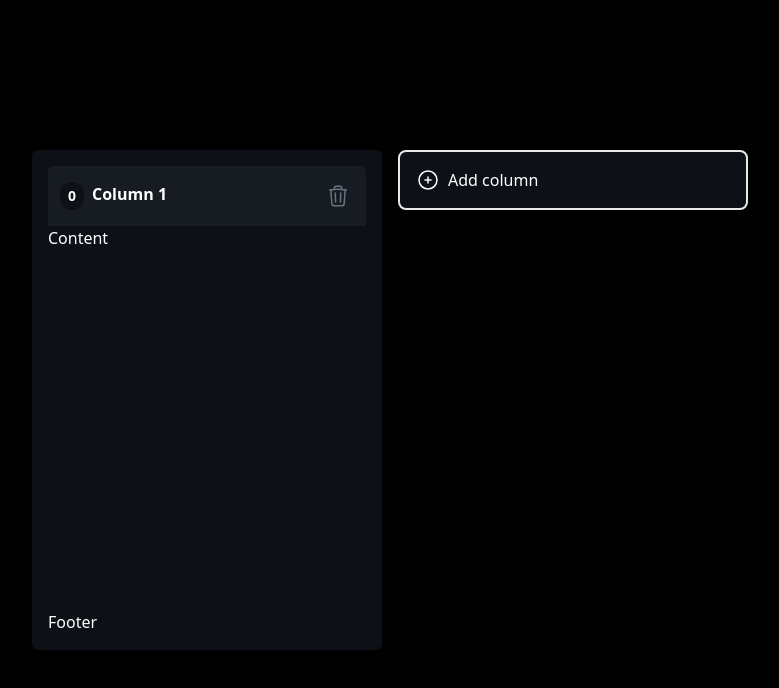
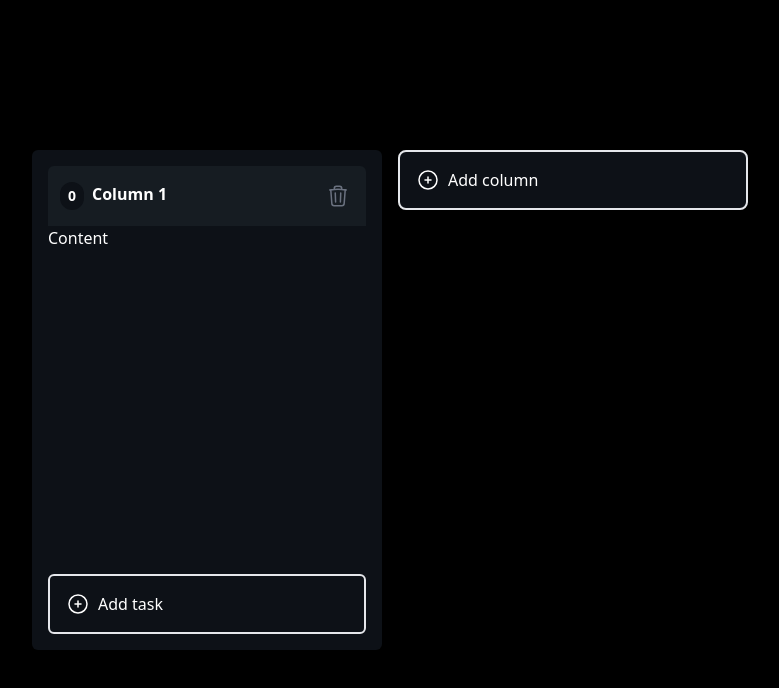
Before and after one commit to Shkirenkoroma/kanbanBoard, a React (Create React App) app: page / in a window 1280 px wide. Both pictures are taken after a click on the button "Add column". Shown: the top 688 px of the page, without its empty margins (250-1029 px from the left). Built offline with nearby package versions, Linux system fonts and the light colour scheme.

Commit message:
feature/KANBAN: added feature for kanban items

```diff
--- a/src/App.css
+++ b/src/App.css
@@ -5,3 +5,16 @@
 html, body, #root {
   @apply bg-black text-white box-border;
 };
+
+
+::-webkit-scrollbar {
+  width: 4px;
+}
+
+::-webkit-scrollbar:horizontal {
+  height: 8px;
+}
+
+::-webkit-scrollbar-thumb {
+  @apply bg-rose-900 rounded-xl
+}
--- a/src/components/columnContainer/index.tsx
+++ b/src/components/columnContainer/index.tsx
@@ -1,16 +1,26 @@
-import { FC } from 'react';
+import { FC, useState } from 'react';
 import { useSortable } from '@dnd-kit/sortable';
 import { CSS } from '@dnd-kit/utilities';
 
 import DeleteIcon from 'components/icons/deleteicon';
 import { Column, Id } from 'types';
+import PlusIcon from 'components/icons/plusicon';
 
 interface Props {
   column: Column;
   deleteColumn: (id: Id) => void;
+  updateColumn: (id: Id, title: string) => void;
+
+  createTask: (column: Id) => void
 }
 
-const ColumnContainer: FC<Props> = ({ column, deleteColumn }): JSX.Element => {
+const ColumnContainer: FC<Props> = ({
+  column,
+  createTask,
+  deleteColumn,
+  updateColumn,
+}): JSX.Element => {
+  const [editMode, setEditMode] = useState(false);
   const {
     setNodeRef,
     attributes,
@@ -24,6 +34,7 @@ const ColumnContainer: FC<Props> = ({ column, deleteColumn }): JSX.Element => {
       type: 'Column',
       column,
     },
+    disabled: editMode,
   });
 
   const style = {
@@ -52,6 +63,9 @@ const ColumnContainer: FC<Props> = ({ column, deleteColumn }): JSX.Element => {
       <div
         {...attributes}
         {...listeners}
+        onClick={() => {
+          setEditMode(true);
+        }}
         className="
       bg-columnBackrgroundColor
       text-md
@@ -81,7 +95,22 @@ const ColumnContainer: FC<Props> = ({ column, deleteColumn }): JSX.Element => {
           >
             0
           </div>
-          {column.title}
+          {!editMode && column.title}
+          {editMode && (
+            <input
+              className="bg-black focus:border-rose-500 border-rounded outline-none px-2"
+              value={column.title}
+              onChange={(e) => updateColumn(column.id, e.target.value)}
+              autoFocus
+              onBlur={() => {
+                setEditMode(false);
+              }}
+              onKeyDown={(e) => {
+                if (e.key !== 'Enter') return;
+                setEditMode(false);
+              }}
+            />
+          )}
         </div>
         <button
           className="
@@ -98,7 +127,19 @@ const ColumnContainer: FC<Props> = ({ column, deleteColumn }): JSX.Element => {
         </button>
       </div>
       <div className="flex flex-grow ">Content</div>
-      <div>Footer</div>
+
+      <button className="flex gap-2 items-center
+      border-columnBackgroundColor
+      border-2 rounded-md p-4 border-x-columnBackgroundColor
+      hover:bg-mainBackgroundColor
+      hover:text-rose-500
+      active:bg-black"
+      onClick={()=> {
+        createTask(column.id)
+      }}>
+        <PlusIcon />
+        Add task
+      </button>
     </div>
   );
 };
--- a/src/components/kanbanBoard/index.tsx
+++ b/src/components/kanbanBoard/index.tsx
@@ -6,16 +6,20 @@ import {
   DragEndEvent,
   DragOverlay,
   DragStartEvent,
+  PointerSensor,
+  useSensor,
+  useSensors,
 } from '@dnd-kit/core';
 import { arrayMove, SortableContext } from '@dnd-kit/sortable';
 
-import { Column, Id } from 'types';
+import { Column, Id, Task } from 'types';
 
 import ColumnContainer from '../columnContainer';
 import PlusIcon from '../icons/plusicon';
 
 const KanbanBoard: FC = (): JSX.Element => {
   const [columns, setColumns] = useState<Column[]>([]);
+  const [tasks, setTasks] = useState<Task[]>([]);
   const [activeColumn, setActiveColumn] = useState<Column | null>(null);
   const columnsId = useMemo(() => columns.map((col) => col.id), [columns]);
 
@@ -23,6 +27,15 @@ const KanbanBoard: FC = (): JSX.Element => {
     const filteredColumns = columns.filter((col) => col.id !== id);
     setColumns(filteredColumns);
   };
+
+const updateColumn = (id: Id, title: string): void => {
+  const newColumns = columns.map((col)=> {
+    if (col.id !== id) return col;
+    return {...col, title}
+  })
+
+  setColumns(newColumns)
+}
 
   const generateId = (): number => {
     return Math.floor(Math.random() * 10001);
@@ -65,6 +78,24 @@ const KanbanBoard: FC = (): JSX.Element => {
     });
   };
 
+  const createTask = (columnId: Id) => {
+    const newTask: Task = {
+      id: generateId(),
+      columnId,
+      content: `Task ${tasks.length + 1}`
+    }
+
+    setTasks([...tasks, newTask])
+  }
+
+  const sensors = useSensors(
+    useSensor(PointerSensor, {
+      activationConstraint: {
+        distance: 3,
+      },
+    })
+  );
+
   return (
     <div
       className="
@@ -79,7 +110,7 @@ const KanbanBoard: FC = (): JSX.Element => {
     px-[40px]
   "
     >
-      <DndContext onDragStart={onDragStart}>
+      <DndContext onDragStart={onDragStart} onDragEnd={onDragEnd} sensors={sensors}>
         <div className="m-auto flex gap-4">
           <div className="flex gap-4">
             <SortableContext items={columnsId}>
@@ -87,6 +118,8 @@ const KanbanBoard: FC = (): JSX.Element => {
                 <ColumnContainer
                   column={col}
                   key={col.id}
+                  createTask={createTask}
+                  updateColumn={updateColumn}
                   deleteColumn={deleteColumn}
                 />
               ))}
@@ -117,7 +150,9 @@ const KanbanBoard: FC = (): JSX.Element => {
             {activeColumn && (
               <ColumnContainer
                 column={activeColumn}
+                createTask={createTask}
                 deleteColumn={deleteColumn}
+                updateColumn={updateColumn}
               />
             )}
           </DragOverlay>,
--- a/src/types/index.ts
+++ b/src/types/index.ts
@@ -4,3 +4,9 @@ export type Column = {
   id: Id;
   title: string;
 };
+
+export type Task = {
+  id: Id;
+  columnId: Id;
+  content: string;
+};
```
Also changed, not shown: .eslintrc.json.
